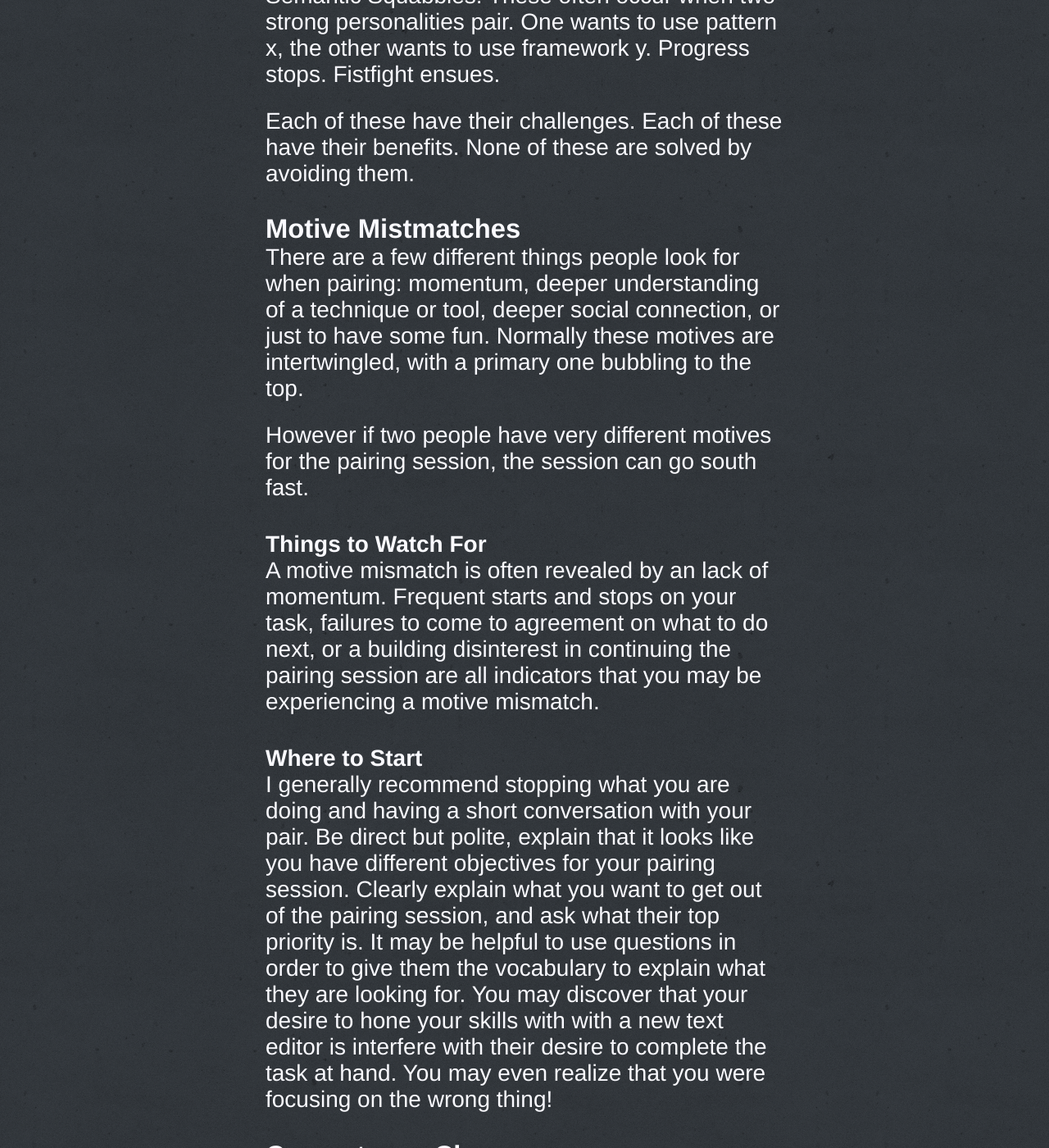
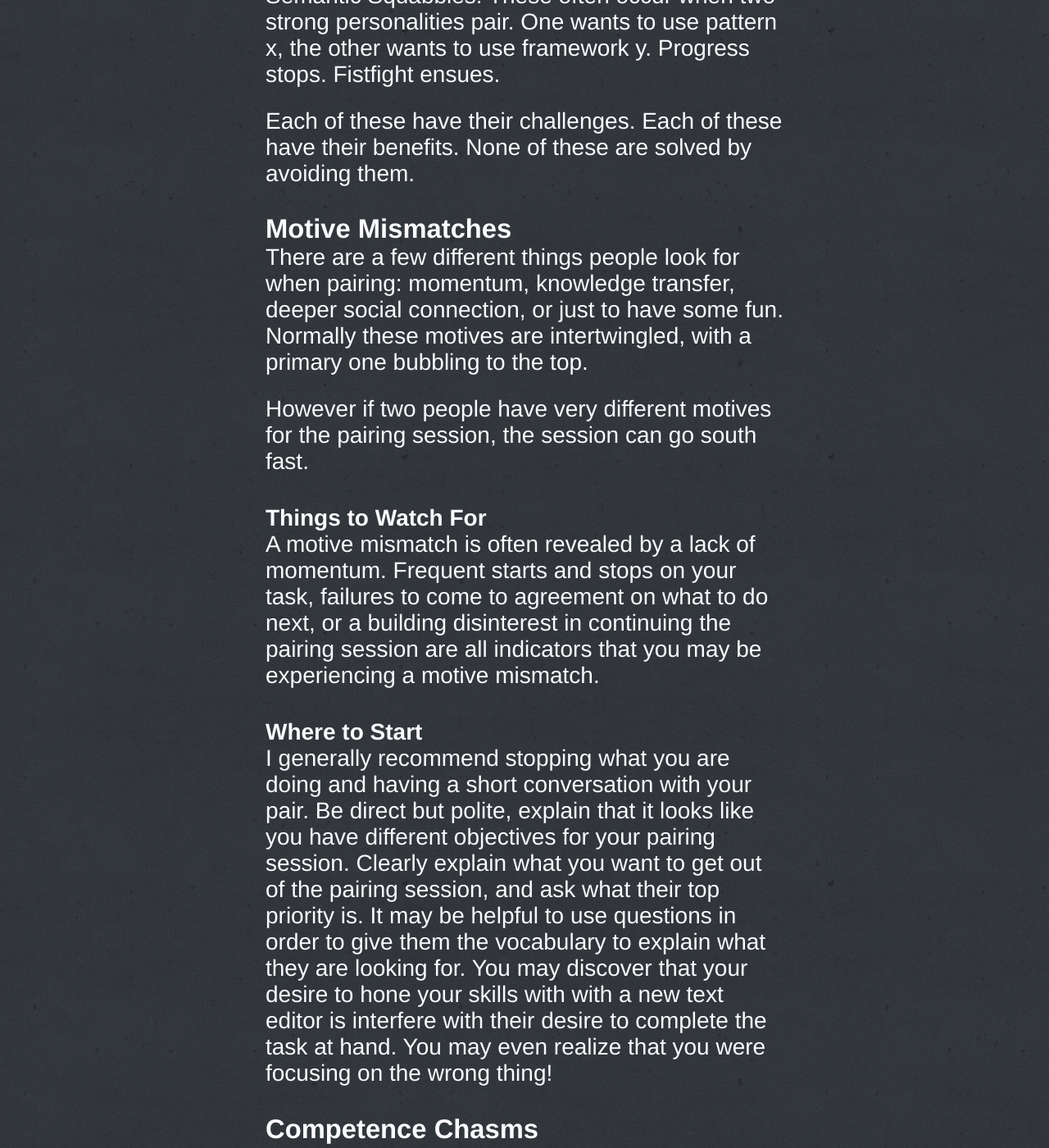
Before and after one commit to zspencer/www.zeespencer.com, a Jekyll site: the page built from drafts/_posts/2011-12-31-the-hardest-part-of-xp.markdown, in a window 1280 px wide and 1400 px high, scrolled down 1719 px. Shown: the whole window at 82% size. Built offline with Jekyll 4.4.1, drawn with Linux system fonts in a browser that asks for light colours.

Commit message:
Removes errors from Motive Mismatches

```diff
--- a/drafts/_posts/2011-12-31-the-hardest-part-of-xp.markdown
+++ b/drafts/_posts/2011-12-31-the-hardest-part-of-xp.markdown
@@ -44,9 +44,9 @@ When pair programming, I\'ve noticed some patterns that add to the challenge:
 Each of these have their challenges. Each of these have their benefits. None of
 these are solved by avoiding them.
 
-###Motive Mistmatches
+###Motive Mismatches
 There are a few different things people look for when pairing: momentum,
-deeper understanding of a technique or tool, deeper social connection, or just
+knowledge transfer, deeper social connection, or just
 to have some fun. Normally these motives are intertwingled, with a primary one
 bubbling to the top.
 
@@ -54,7 +54,7 @@ However if two people have very different motives for the pairing session,
 the session can go south fast.
 
 #### Things to Watch For
-A motive mismatch is often revealed by an lack of momentum. Frequent
+A motive mismatch is often revealed by a lack of momentum. Frequent
 starts and stops on your task, failures to come to agreement on what to do next,
 or a building disinterest in continuing the pairing session are all indicators
 that you may be experiencing a motive mismatch.
```
